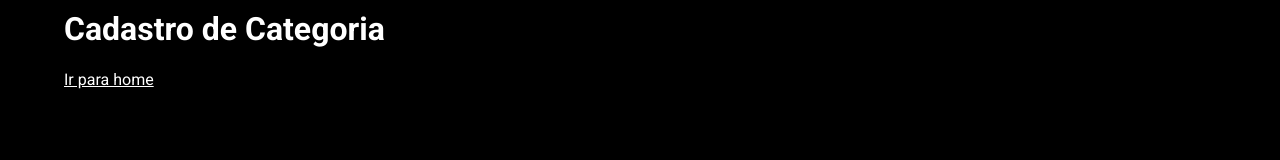
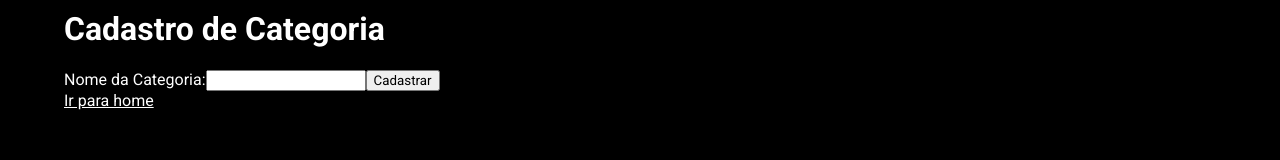
Before and after one commit to esterlilianlb/aluraflix-imersaoReact, a React (Create React App) app in the folder aluraflix/: page /cadastro/categoria in a window 1280 px wide. Shown: the part 169-329 px from the top of the page. Built offline with nearby package versions, Linux system fonts and the light colour scheme.

Commit message:
mudança logo

```diff
--- a/aluraflix/src/pages/cadastro/Categoria/index.js
+++ b/aluraflix/src/pages/cadastro/Categoria/index.js
@@ -6,6 +6,19 @@
   return(
     <PageDefault>
       <h1>Cadastro de Categoria</h1>
+
+      <form>
+
+        <label>
+          Nome da Categoria:
+          <input type="text"/>
+        </label>
+
+        <button>
+          Cadastrar
+        </button>
+
+      </form>
 
       <Link to='/'>
         Ir para home
```
Also changed, not shown: aluraflix/src/assets/Logo.png.
